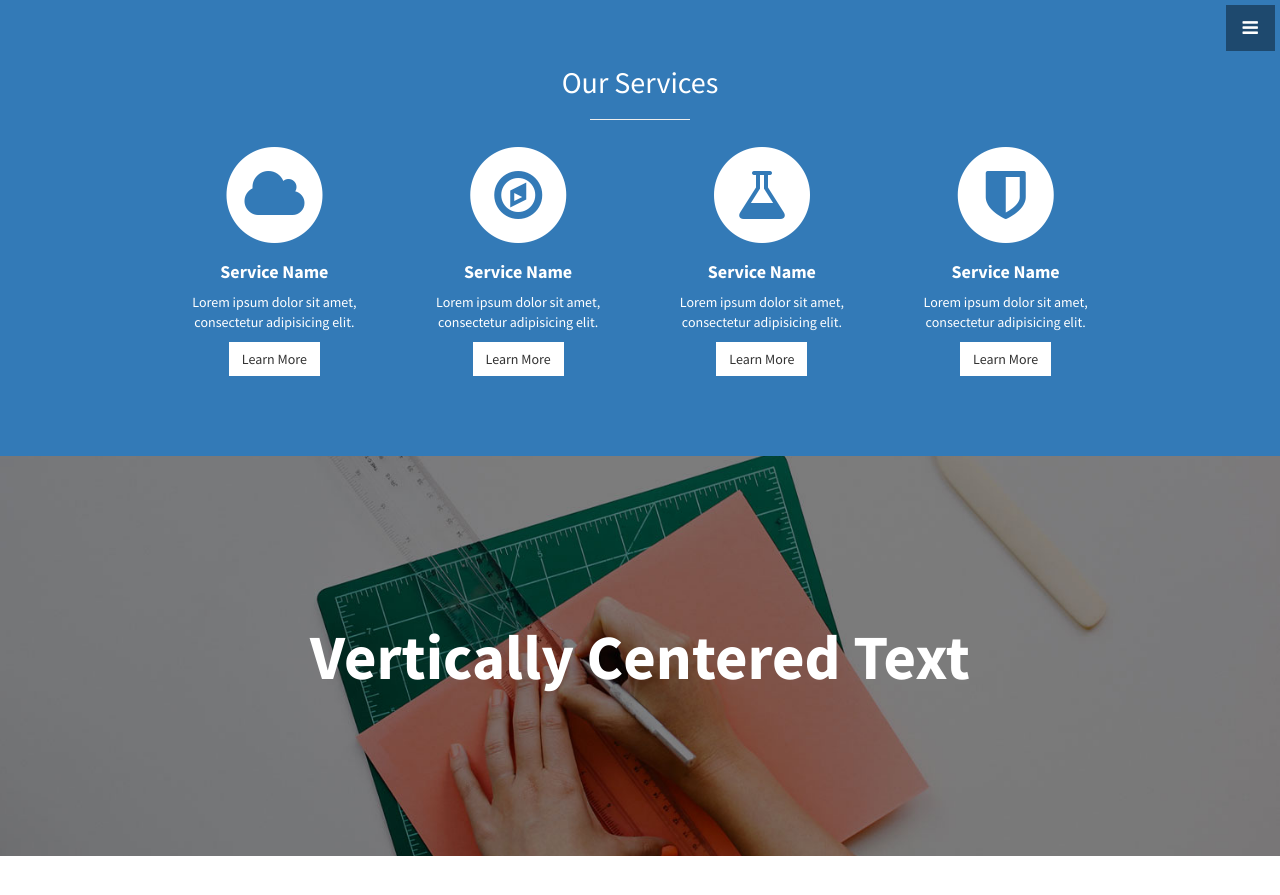
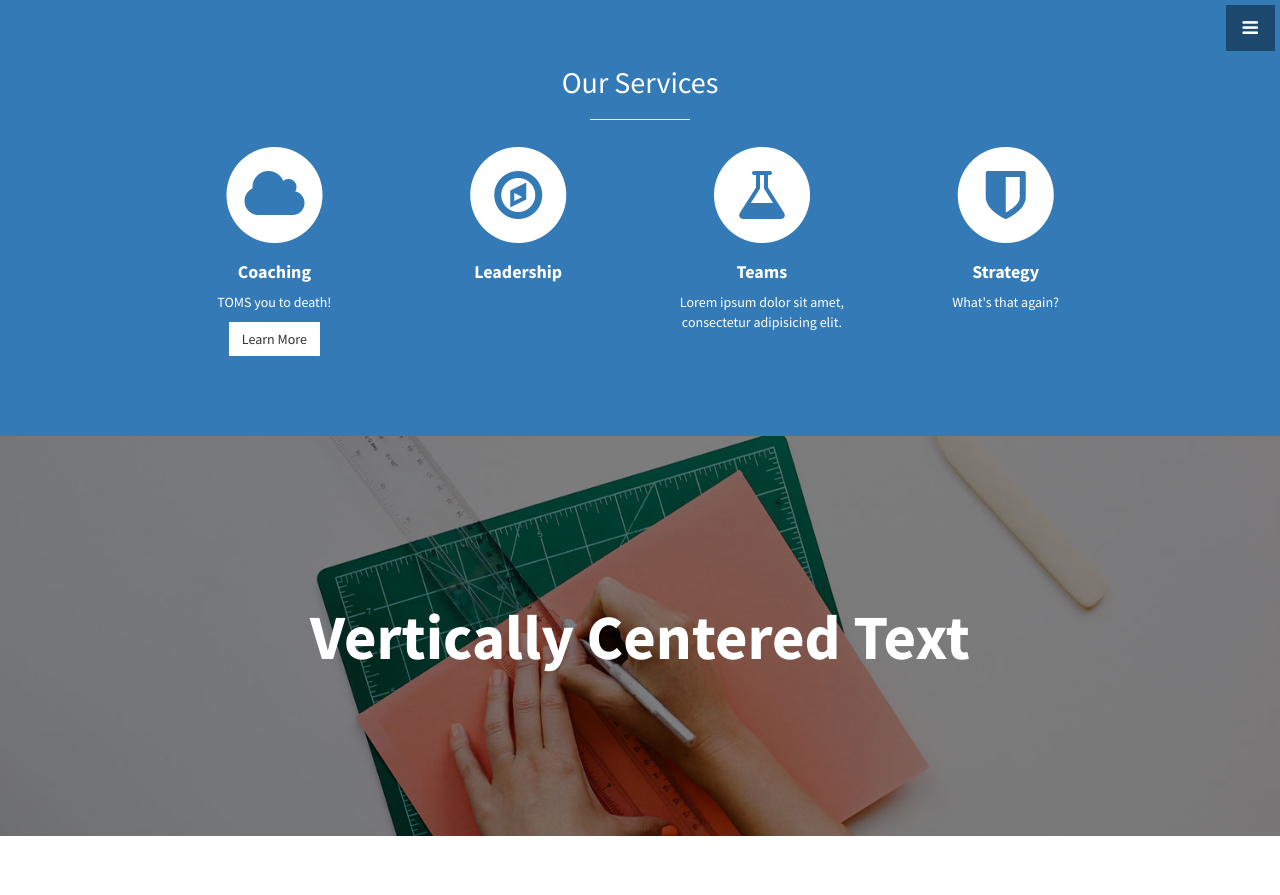
Before and after one commit to jikinluke8/inspark, a Jekyll site: the page built from index.html, in a window 1280 px wide and 900 px high, scrolled down 1116 px. Shown: the top 895 px of the window. Built offline with Jekyll 4.4.1, drawn with Linux system fonts in a browser that asks for light colours.

Commit message:
Update services.html

```diff
--- a/_includes/services.html
+++ b/_includes/services.html
@@ -13,9 +13,9 @@
               <i class="fa fa-cloud fa-stack-1x text-primary"></i>
             </span>
               <h4>
-                <strong>Service Name</strong>
+                <strong>Coaching</strong>
               </h4>
-              <p>Lorem ipsum dolor sit amet, consectetur adipisicing elit.</p>
+              <p>TOMS you to death!</p>
               <a href="#" class="btn btn-light">Learn More</a>
             </div>
           </div>
@@ -26,10 +26,9 @@
               <i class="fa fa-compass fa-stack-1x text-primary"></i>
             </span>
               <h4>
-                <strong>Service Name</strong>
+                <strong>Leadership</strong>
               </h4>
-              <p>Lorem ipsum dolor sit amet, consectetur adipisicing elit.</p>
-              <a href="#" class="btn btn-light">Learn More</a>
+              <p></p>
             </div>
           </div>
           <div class="col-md-3 col-sm-6">
@@ -39,10 +38,9 @@
               <i class="fa fa-flask fa-stack-1x text-primary"></i>
             </span>
               <h4>
-                <strong>Service Name</strong>
+                <strong>Teams</strong>
               </h4>
               <p>Lorem ipsum dolor sit amet, consectetur adipisicing elit.</p>
-              <a href="#" class="btn btn-light">Learn More</a>
             </div>
           </div>
           <div class="col-md-3 col-sm-6">
@@ -52,10 +50,9 @@
               <i class="fa fa-shield fa-stack-1x text-primary"></i>
             </span>
               <h4>
-                <strong>Service Name</strong>
+                <strong>Strategy</strong>
               </h4>
-              <p>Lorem ipsum dolor sit amet, consectetur adipisicing elit.</p>
-              <a href="#" class="btn btn-light">Learn More</a>
+              <p>What's that again?</p>
             </div>
           </div>
         </div>
```
